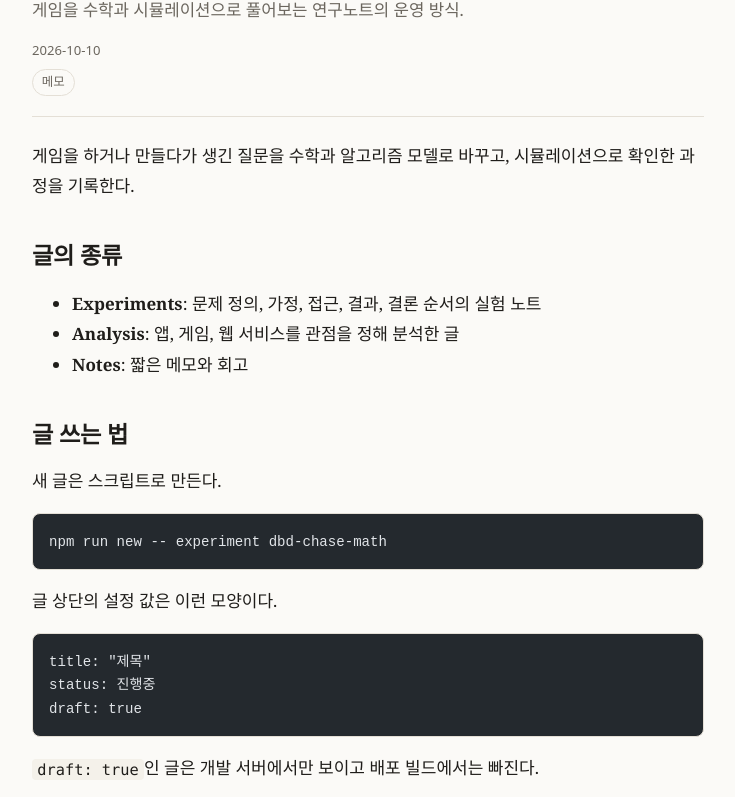
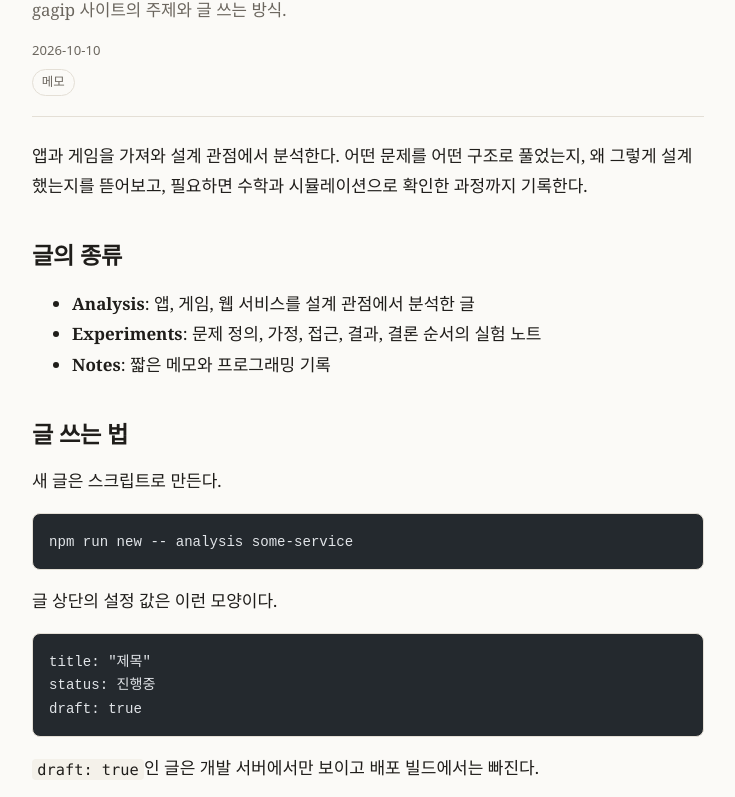
Before and after one commit to gagip/gagip.github.io, an Astro site: page /notes/about in a window 1280 px wide. Shown: the part 192-989 px from the top of the page, without its empty margins (272-1007 px from the left). Built offline with nearby package versions, Linux system fonts and the light colour scheme; Astro itself is replaced by a stand-in of ours; some packages are replaced by stand-ins of ours; code samples lack their colours.

Commit message:
사이트 이름·소개 변경, Notes 설명 수정

````diff
--- a/src/content/notes/about/index.mdx
+++ b/src/content/notes/about/index.mdx
@@ -1,25 +1,25 @@
 ---
 title: "이 블로그에 대하여"
-description: "게임을 수학과 시뮬레이션으로 풀어보는 연구노트의 운영 방식."
+description: "gagip 사이트의 주제와 글 쓰는 방식."
 date: 2026-10-10
 tags: [메모]
 draft: false
 ---
 
-게임을 하거나 만들다가 생긴 질문을 수학과 알고리즘 모델로 바꾸고, 시뮬레이션으로 확인한 과정을 기록한다.
+앱과 게임을 가져와 설계 관점에서 분석한다. 어떤 문제를 어떤 구조로 풀었는지, 왜 그렇게 설계했는지를 뜯어보고, 필요하면 수학과 시뮬레이션으로 확인한 과정까지 기록한다.
 
 ## 글의 종류
 
+- **Analysis**: 앱, 게임, 웹 서비스를 설계 관점에서 분석한 글
 - **Experiments**: 문제 정의, 가정, 접근, 결과, 결론 순서의 실험 노트
-- **Analysis**: 앱, 게임, 웹 서비스를 관점을 정해 분석한 글
-- **Notes**: 짧은 메모와 회고
+- **Notes**: 짧은 메모와 프로그래밍 기록
 
 ## 글 쓰는 법
 
 새 글은 스크립트로 만든다.
 
 ```bash
-npm run new -- experiment dbd-chase-math
+npm run new -- analysis some-service
 ```
 
 글 상단의 설정 값은 이런 모양이다.
--- a/src/lib/site.ts
+++ b/src/lib/site.ts
@@ -1,13 +1,13 @@
 // 블로그 이름·소개는 여기서 바꾼다.
 export const SITE = {
-  title: 'Game Math Lab',
-  description: '게임에서 마주친 질문을 수학과 시뮬레이션으로 풀어보는 연구노트',
+  title: 'gagip',
+  description: '앱과 게임을 설계 관점에서 분석하고 기록합니다.',
 };
 
 export const sections = [
-  { key: 'experiments', label: 'Experiments', desc: '게임에서 생긴 질문을 모델링하고 시뮬레이션으로 확인한 실험 노트' },
-  { key: 'analysis', label: 'Analysis', desc: '앱·게임·웹 서비스를 관점을 정해 분석한 글' },
-  { key: 'notes', label: 'Notes', desc: '짧은 메모와 회고' },
+  { key: 'analysis', label: 'Analysis', desc: '앱·게임·웹 서비스를 설계 관점에서 분석한 글' },
+  { key: 'experiments', label: 'Experiments', desc: '궁금한 질문을 모델링하고 시뮬레이션으로 확인한 실험 노트' },
+  { key: 'notes', label: 'Notes', desc: '짧은 메모와 프로그래밍 기록' },
 ] as const;
 
 export type SectionKey = (typeof sections)[number]['key'];
````
Also changed, not shown: README.md.
